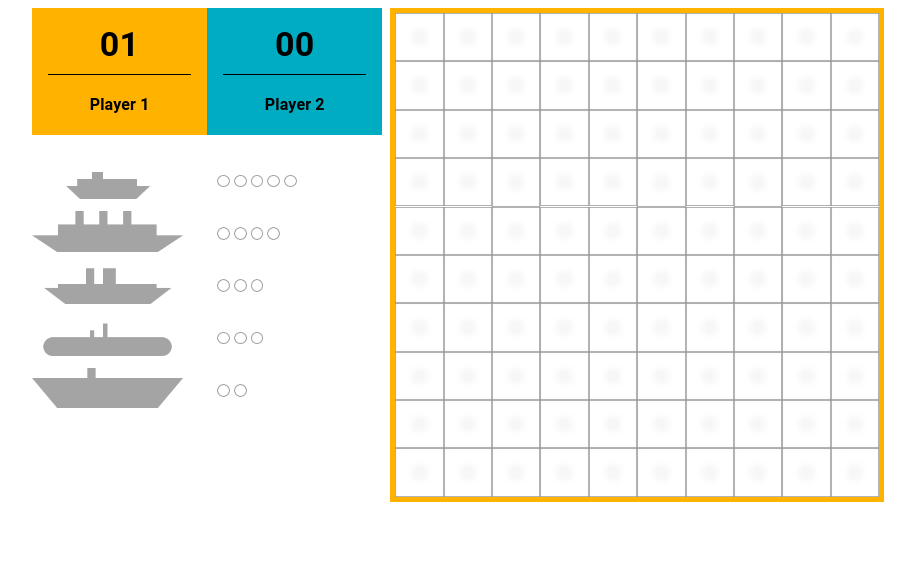
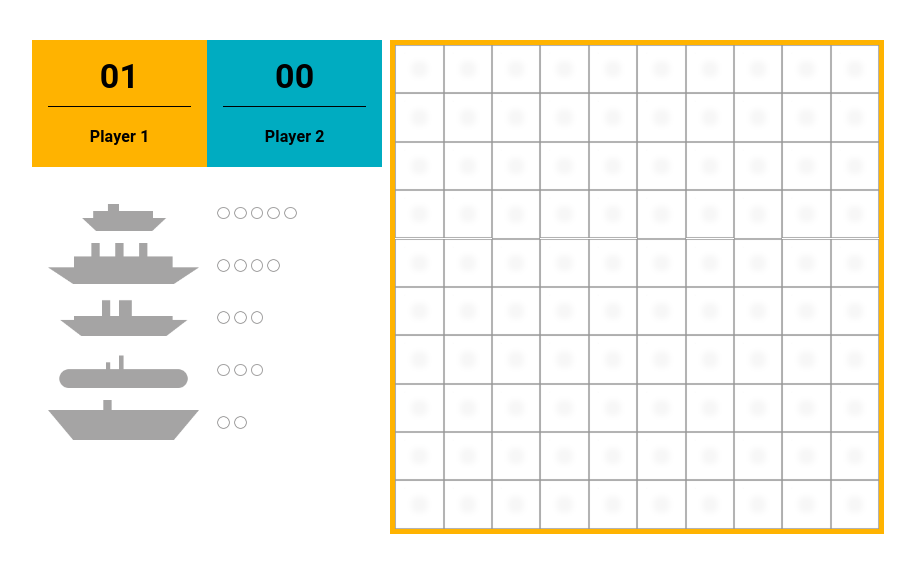
Before and after one commit to AhamedR/battleship, a React app: page / in a window 1280 px wide. Shown: the top 572 px of the page, without its empty margins (182-1097 px from the left). Built offline with nearby package versions, Linux system fonts and the light colour scheme; the HTML template or start-up script is replaced by a standard one.

Commit message:
style: ui enhancement related to Score board

```diff
--- a/src/components/atoms/Ship.tsx
+++ b/src/components/atoms/Ship.tsx
@@ -11,7 +11,7 @@ interface ShipProps {
 
 const Ship: React.FC<ShipProps> = ({ name, img, hits }) => {
   return (
-    <Grid container item spacing={2} wrap="nowrap">
+    <Grid container item wrap="nowrap">
       <Grid item sm={6} xs={3} minWidth={"50%"} pr={2}>
         <img src={img} alt={name} style={{ width: "100%", height: "auto" }} />
       </Grid>
--- a/src/components/molecules/ShipList.tsx
+++ b/src/components/molecules/ShipList.tsx
@@ -12,7 +12,7 @@ const ShipList: React.FC = () => {
   return (
     <>
       {Object.keys(shipData).map((ship) => (
-        <Grid key={ship} item xs={12} sm={6} md={12} maxWidth="50%">
+        <Grid item key={ship} sm={6} md={12} pt={1} maxWidth="50%">
           <Ship name={ship} img={ships[ship].img} hits={ships[ship].hits} />
         </Grid>
       ))}
--- a/src/components/organisms/GameInfo.tsx
+++ b/src/components/organisms/GameInfo.tsx
@@ -1,20 +1,19 @@
 import Grid from "@mui/material/Grid";
-import Box from "@mui/material/Box";
 
 import ScoreBoard from "../molecules/ScoreBoard";
 import ShipList from "../molecules/ShipList";
 
 const GameInfo: React.FC = () => {
   return (
-    <Box>
-      <Grid container>
+    <Grid container sx={{ flexDirection: { md: "row", sm: "row" } }}>
+      <Grid container item md={12} xs={12} sm={4} mb={2}>
         <ScoreBoard name="Player 1" score={1} />
         <ScoreBoard name="Player 2" score={0} color="#00ACC1" />
       </Grid>
-      <Grid container spacing={1} mt={2}>
+      <Grid container item md={12} xs={12} sm={8} pl={{ sm: 2 }}>
         <ShipList />
       </Grid>
-    </Box>
+    </Grid>
   );
 };
 
--- a/src/components/template/GameTemplate.tsx
+++ b/src/components/template/GameTemplate.tsx
@@ -10,10 +10,10 @@ const GameTemplate: React.FC = () => {
       <Grid
         container
         sx={{ flexDirection: { md: "row", xs: "column-reverse" } }}
-        mt={4}
         spacing={{ xs: 0, md: 1 }}
+        pt={4}
       >
-        <Grid item xs={12} md={5}>
+        <Grid item xs={12} md={5} pt={{ xs: 0, sm: 2 }}>
           <GameInfo />
         </Grid>
         <Grid item xs={12} md={7}>
```
